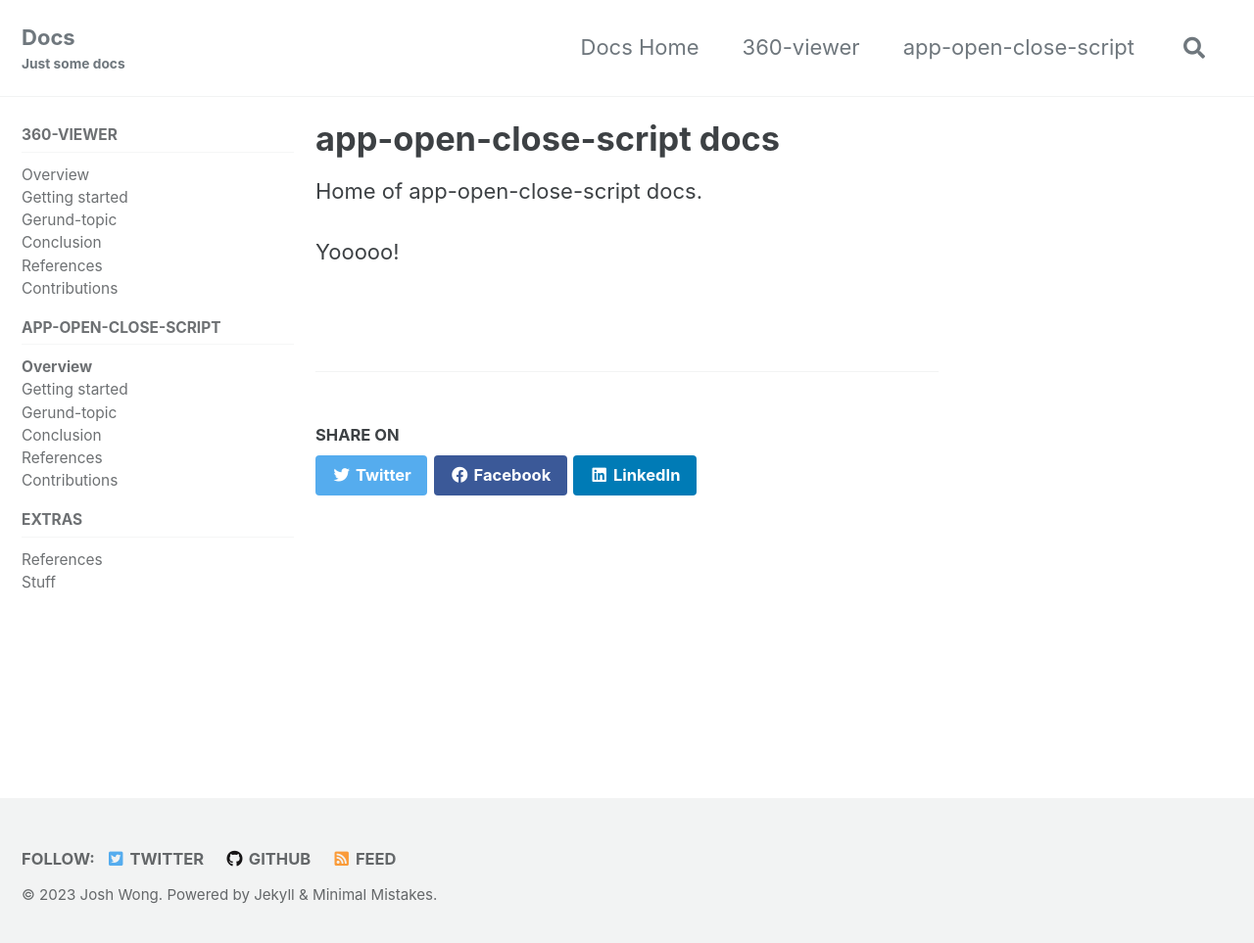
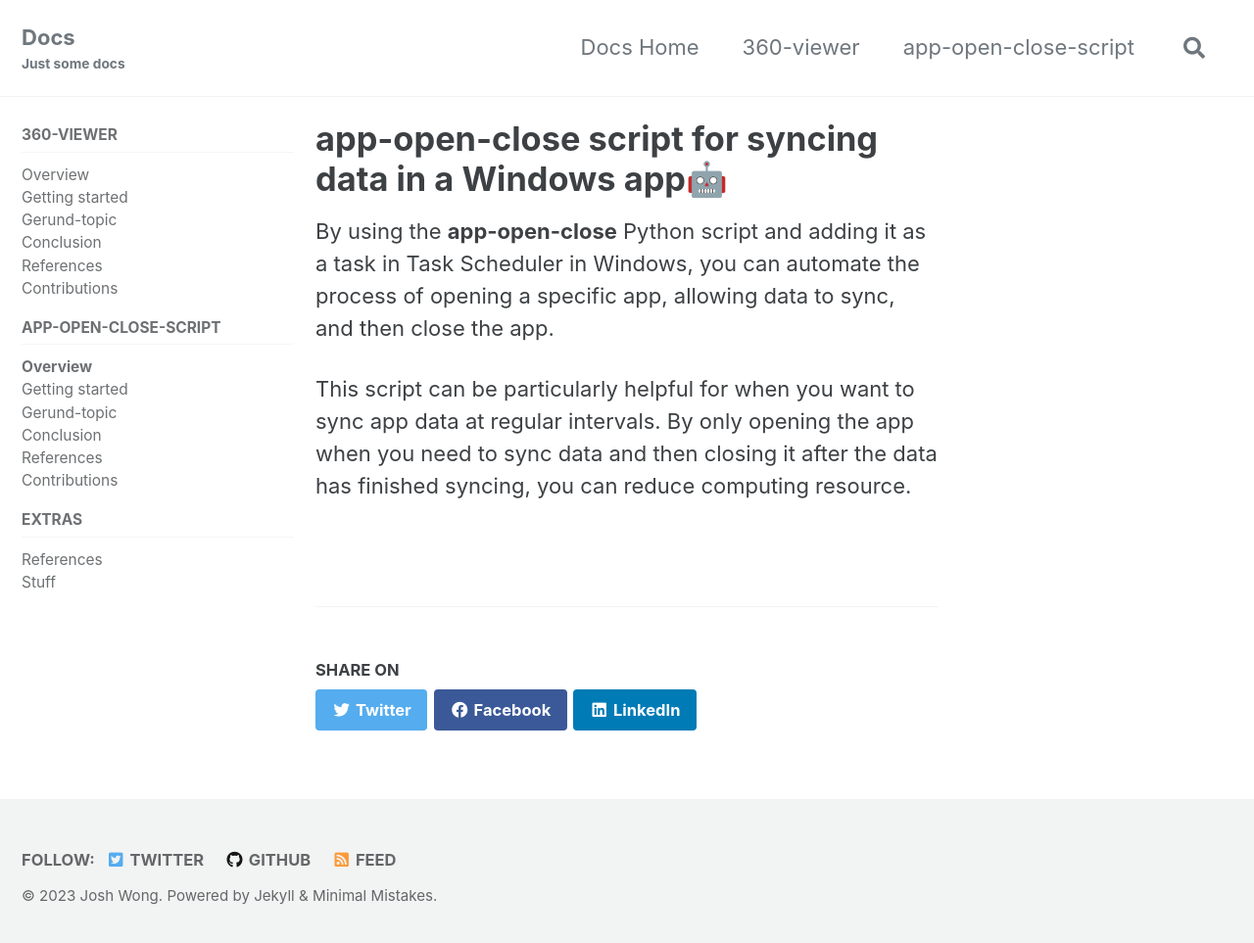
Before and after one commit to josh-wong/sandbox-jekyll-docs-site-1, a Jekyll site: the page built from app-open-close-script/index.md, in a window 1280 px wide and 970 px high. Shown: the top 963 px of the window at 98% size. Built offline with Jekyll 4.4.1, drawn with Linux system fonts in a browser that asks for light colours; cached includes are drawn as plain includes; our own code applies the rules of GitHub Pages for plain Markdown files.

Commit message:
AUTO: Sync docs to docs repo

```diff
--- a/app-open-close-script/index.md
+++ b/app-open-close-script/index.md
@@ -1,8 +1,5 @@
----
----
+# app-open-close script for syncing data in a Windows app🤖
 
-# app-open-close-script docs
+By using the **app-open-close** Python script and adding it as a task in Task Scheduler in Windows, you can automate the process of opening a specific app, allowing data to sync, and then close the app.
 
-Home of app-open-close-script docs.
-
-Yooooo!
+This script can be particularly helpful for when you want to sync app data at regular intervals. By only opening the app when you need to sync data and then closing it after the data has finished syncing, you can reduce computing resource.
```
Also changed, not shown: app-open-close-script/01_getting-started.md (added, +8 -0 lines), app-open-close-script/02_configuring-script.md (added, +36 -0 lines), app-open-close-script/03_conclusion.md (added, +3 -0 lines), app-open-close-script/04_references.md (added, +6 -0 lines), app-open-close-script/05_contributions.md (added, +8 -0 lines), app-open-close-script/stylesheets/extra.css (added, +8 -0 lines), app-open-close-script/assets/images/favicon.png (added), app-open-close-script/assets/images/mkdocs_robot.png (added).
